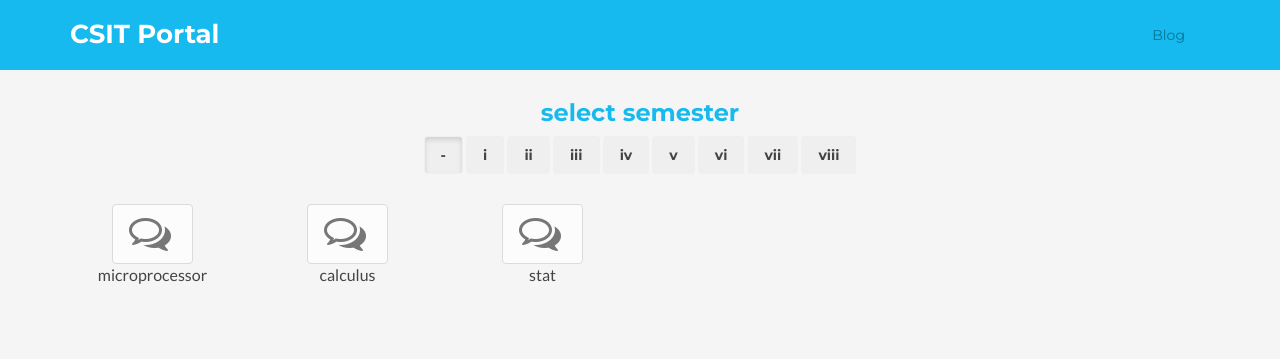
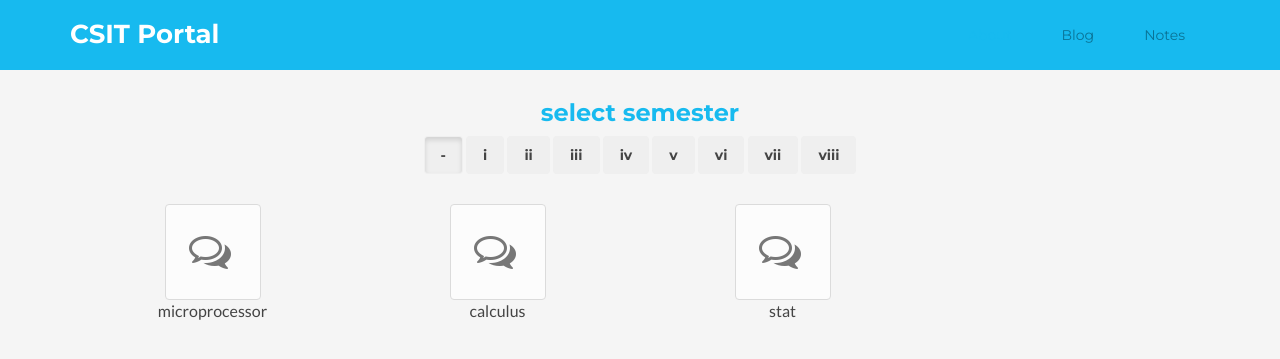
Before and after one commit to aadeshere1/csitportal, a Jekyll site: the page built from notes/index.html, in a window 1280 px wide and 900 px high. Shown: the top 359 px of the window. Built offline with Jekyll 4.4.1, drawn with Linux system fonts in a browser that asks for light colours; nearby versions of some CDN libraries.

Commit message:
yml for link

```diff
--- a/_data/navigation.yml
+++ b/_data/navigation.yml
@@ -2,5 +2,6 @@
   url: '#about'
   class: scrollto
 - title: Blog
-  url: '/post'
-  class:  scrollto
+  url: 'article'
+- title: Notes
+  permalink: '/notes/'
--- a/_includes/header.html
+++ b/_includes/header.html
@@ -2,7 +2,7 @@
     <header id="header" class="header">
         <div class="container">
             <h1 class="logo pull-left">
-                <a class="scrollto" href="#promo">
+                <a class="scrollto" href="#header">
                     <span class="logo-title">{{ site.title }}</span>
                 </a>
             </h1><!--//logo-->
--- a/_includes/meta.html
+++ b/_includes/meta.html
@@ -7,9 +7,11 @@
 <link rel="shortcut icon" href="favicon.ico">
 <link href='http://fonts.googleapis.com/css?family=Lato:300,400,300italic,400italic' rel='stylesheet' type='text/css'>
 <link href='http://fonts.googleapis.com/css?family=Montserrat:400,700' rel='stylesheet' type='text/css'>
-<script src="https://cdnjs.cloudflare.com/ajax/libs/jquery/3.1.0/jquery.min.js"></script>
 <link href="https://maxcdn.bootstrapcdn.com/font-awesome/4.7.0/css/font-awesome.min.css" rel="stylesheet" integrity="sha384-wvfXpqpZZVQGK6TAh5PVlGOfQNHSoD2xbE+QkPxCAFlNEevoEH3Sl0sibVcOQVnN" crossorigin="anonymous">
 <link href="https://fonts.googleapis.com/css?family=Poiret+One" rel="stylesheet">
+<link href="https://cdnjs.cloudflare.com/ajax/libs/normalize/5.0.0/normalize.css" rel="stylesheet">
+<script src="https://cdnjs.cloudflare.com/ajax/libs/jquery/3.1.0/jquery.min.js"></script>
+
 
 <!-- Global CSS -->
 <link rel="stylesheet" href="/assets/plugins/bootstrap/css/bootstrap.min.css">
@@ -19,6 +21,8 @@
 <!-- Theme CSS -->
 <link id="theme-style" rel="stylesheet" href="/assets/css/styles.css">
 <link id="theme-style" rel="stylesheet" href="/assets/css/master.css">
+<link id="theme-style" rel="stylesheet" href="/assets/css/download.css">
+
 <!-- HTML5 shim and Respond.js IE8 support of HTML5 elements and media queries -->
 <!--[if lt IE 9]>
 <script src="https://oss.maxcdn.com/libs/html5shiv/3.7.0/html5shiv.js"></script>
--- a/assets/css/download.css
+++ b/assets/css/download.css
@@ -0,0 +1,11 @@
+.download{
+  display: flex;
+}
+.placeholder{
+}
+.touchHelper {
+  width: 96px;
+  height: 96px;
+  display: block;
+  margin: 0 auto;
+}
--- a/notes/index.html
+++ b/notes/index.html
@@ -19,16 +19,13 @@ layout: default
   </div>
   <script>$(document).on('click',function(){$('.collapse').collapse('hide');})</script>
   <div class="container">
-    <div class="row placeholders download" id="parent">
+    <div class="placeholders download" id="parent">
       {% for links in site.data.download %}
-          <div class="col-xs-6 col-sm-3 col-md-2 placeholder {{links.semester}}">
-            <a href="" title="{{links.description}}">
-
-              <button type="button" class="btn btn-default btn-circle" disabled="disabled"><i class="fa fa-comments-o fa-3x"></i></button>
-            </a>
-            <p class="narrow text-center">
-              {{links.course}}
-            </p>
+          <div class="col-md-3 placeholder {{links.semester}}">
+              <button type="button" class="btn btn-default btn-circle touchHelper" disabled="disabled"> <i class="fa fa-comments-o fa-3x"></i><a href="" title="{{links.description}}"> </a></button>
+              <p class="narrow text-center">
+                {{links.course}}
+              </p>
          </div>
       {% endfor %}
     </div>
```
Also changed, not shown: _includes/load_javascript.html (line endings or trailing spaces).
